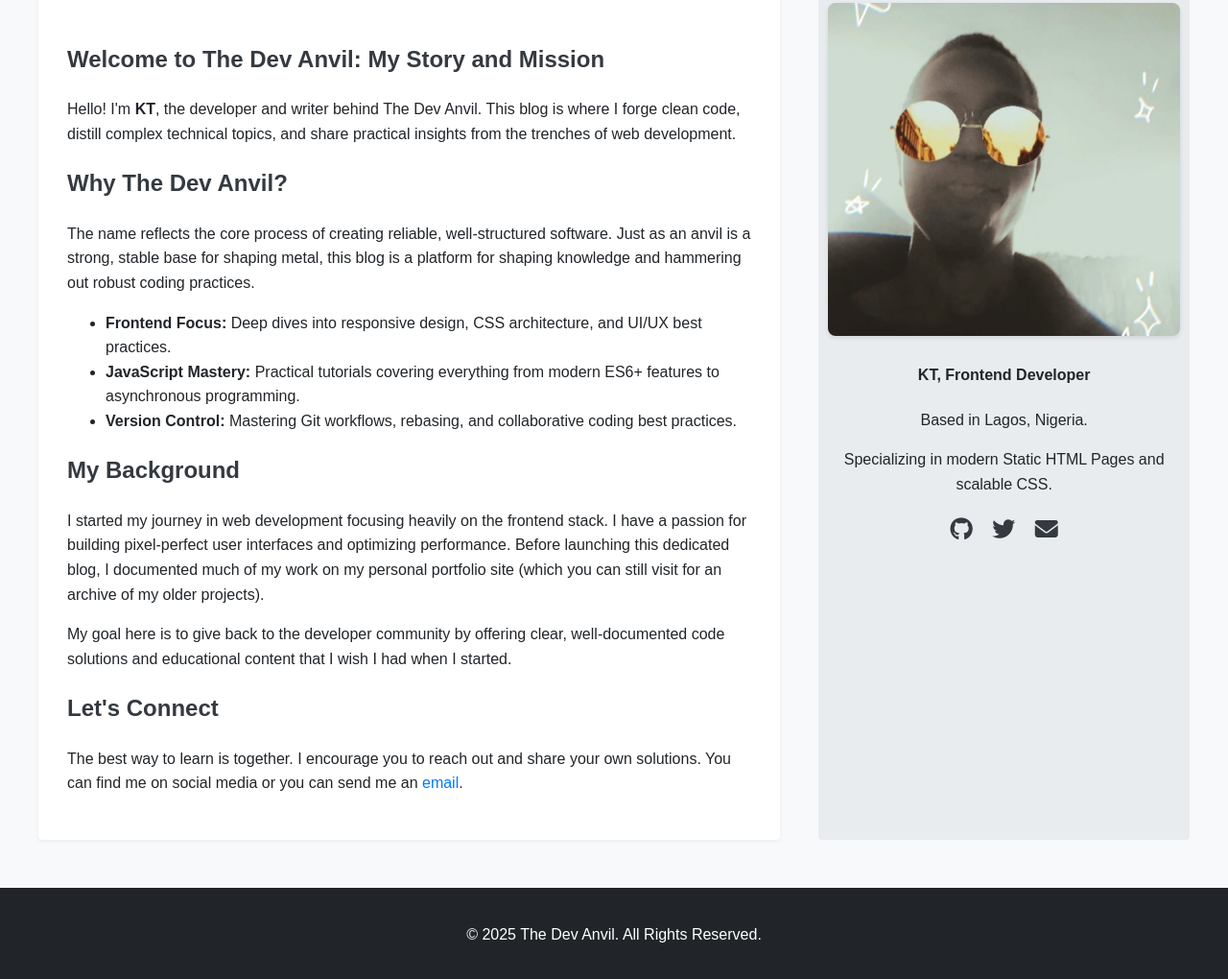
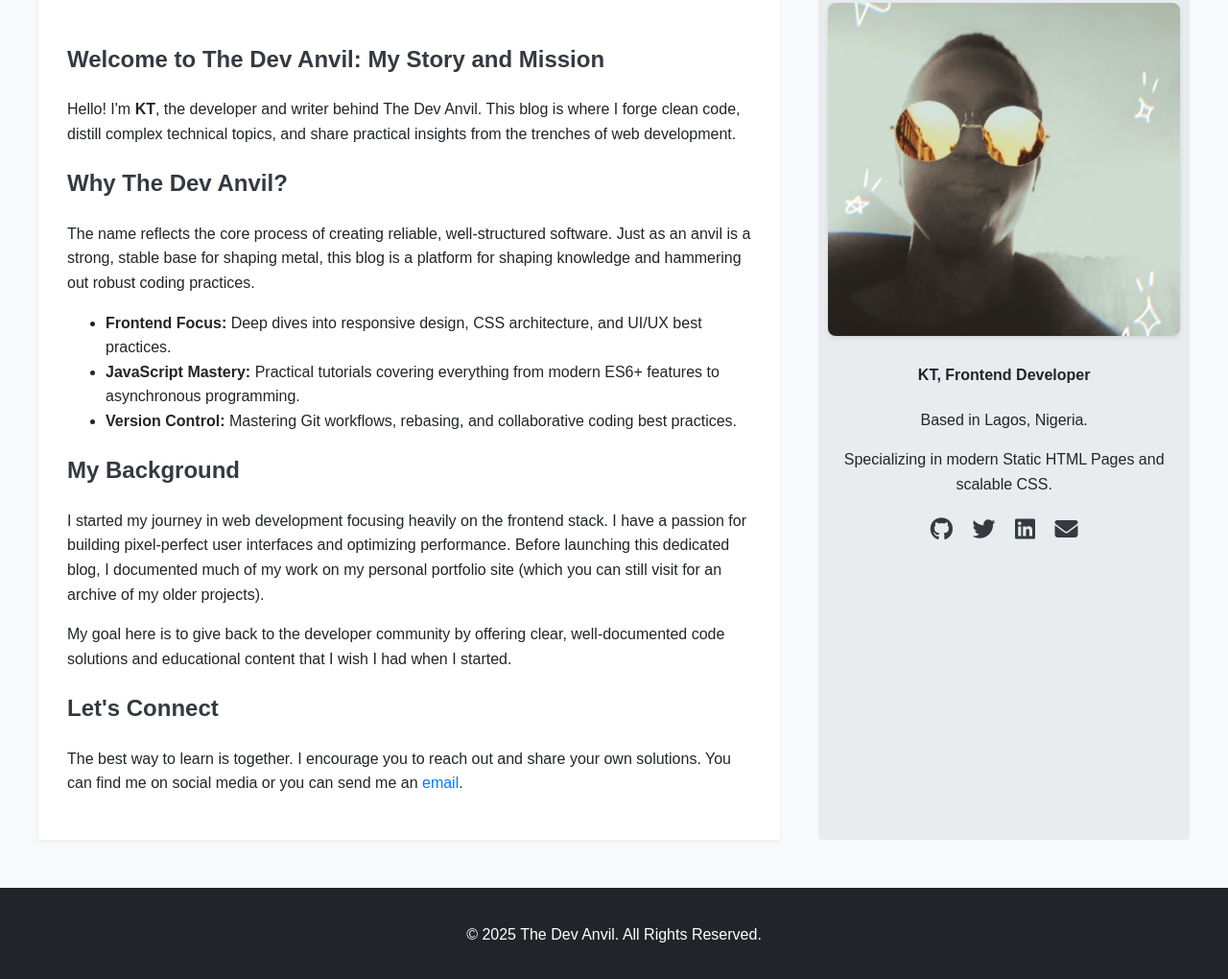
Before and after one commit to B0lt5/the-dev-anvil, a plain HTML site: page about-me.html in a window 1280 px wide. Shown: the part 390-1410 px from the top of the page at 96% size. Drawn offline with Linux system fonts and the light colour scheme; a script that the page names is missing.

Commit message:
LinkedIn Update
Added LinkedIn link and icon to the about me page

```diff
--- a/about-me.html
+++ b/about-me.html
@@ -62,7 +62,7 @@
             <div class="social-links">
                 <a href="https://github.com/B0lt5" target="_blank" title="GitHub"><i class="fab fa-github"></i></a>
                 <a href="https://x.com/oluwakitan17466" target="_blank" title="Twitter"><i class="fab fa-twitter"></i></a>
-                <!-- <a href="https://linkedin.com/in/yourusername" target="_blank" title="LinkedIn"><i class="fab fa-linkedin"></i></a> -->
+                <a href="https://www.linkedin.com/in/kitan-ayoola-1471193a1/" target="_blank" title="LinkedIn"><i class="fab fa-linkedin"></i></a>
                  <a href="mailto:ayoli2020@gmail.com" target="_blank" title="Email"><i class="fas fa-envelope"></i></a>
             </div>
         </aside>
```
